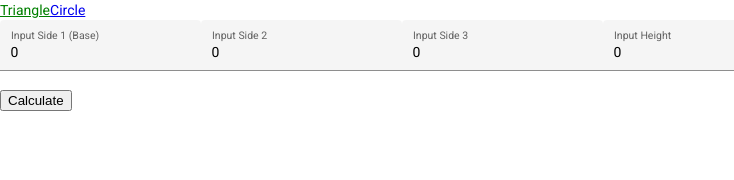
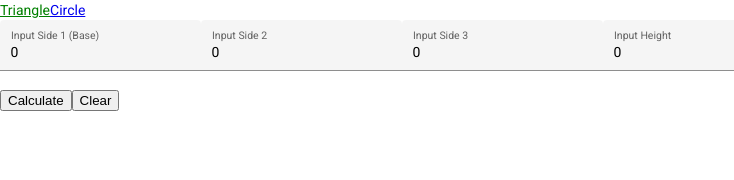
Before and after one commit to Kevinstamenkovski/calculators, an Angular app: page /triangle in a window 1280 px wide. Shown: the top 180 px of the page, without its empty margins (0-734 px from the left). Built offline with nearby package versions, Linux system fonts and the light colour scheme.

Commit message:
modifying triangle component

```diff
--- a/src/app/math/triangle-calculator/triangle-calculator.component.html
+++ b/src/app/math/triangle-calculator/triangle-calculator.component.html
@@ -23,8 +23,8 @@
 
 
 </form>
-<button (click)="calculate()">Calculate</button> <br>
-
+<button (click)="calculate()">Calculate</button>
+<button (click)="reset()">Clear</button> <br>
 
 <div class="imgClass" style="{{addDisplay}}">
   <h2>{{BaseFormControl.value}}</h2>
--- a/src/app/math/triangle-calculator/triangle-calculator.component.ts
+++ b/src/app/math/triangle-calculator/triangle-calculator.component.ts
@@ -14,6 +14,7 @@ export class TriangleCalculatorComponent implements OnInit {
   perimeter: number = 0;
   area: number = 0;
   public addDisplay: string = '';
+  public disInput: string = '';
   constructor() {
     this.BaseFormControl = new FormControl(0);
     this.SecondSideFormControl = new FormControl(0);
@@ -25,5 +26,8 @@ export class TriangleCalculatorComponent implements OnInit {
     this.area = parseFloat(this.BaseFormControl.value) * parseFloat(this.HeightFormControl.value) / 2;
     this.addDisplay = 'display: block;';
   }
+  public reset(): void{
+    window.location.reload();
+  }
   ngOnInit(): void {}
 }
```
